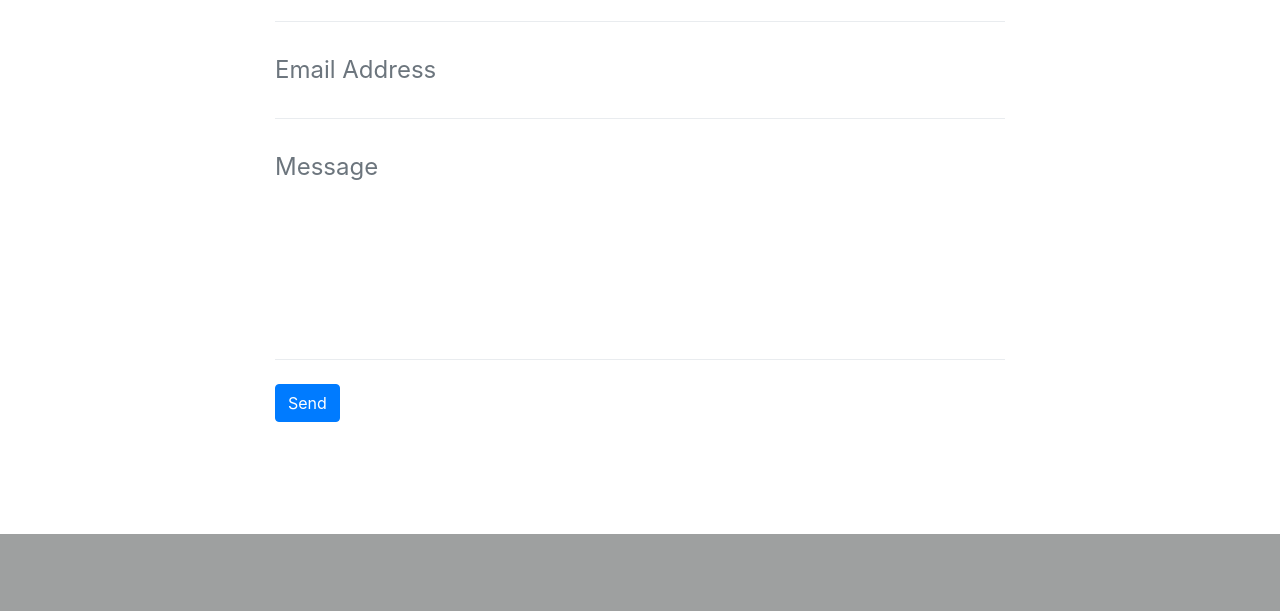
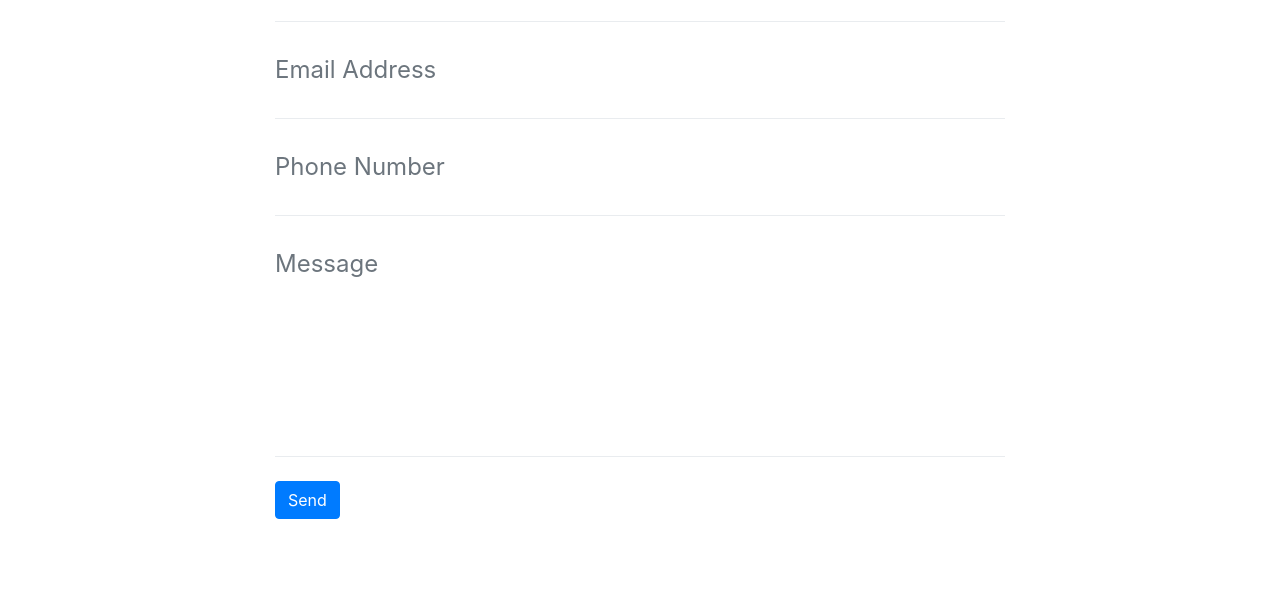
Before and after one commit to thargrove89/thargrove_designportfolio, a website with bundled scripts: page index.html in a window 1280 px wide. Shown: the part 3015-3626 px from the top of the page. Built offline with nearby package versions, Linux system fonts and the light colour scheme.

Commit message:
Update index.html

```diff
--- a/index.html
+++ b/index.html
@@ -211,6 +211,13 @@ history.</p>
                 <div class="form-group floating-label-form-group controls mb-0 pb-2">
                   <label>Email Address</label>
                   <input class="form-control"  name="_replyto" type="email" placeholder="Email Address" required="required" data-validation-required-message="Please enter your email address.">
+                  <p class="help-block text-danger"></p>
+                </div>
+              </div>
+		    <div class="control-group">
+                <div class="form-group floating-label-form-group controls mb-0 pb-2">
+                  <label>Phone Number</label>
+                  <input class="form-control" id="phone" type="tel" placeholder="Phone Number" name="phonenumber" required="required" data-validation-required-message="Please enter your phone number.">
                   <p class="help-block text-danger"></p>
                 </div>
               </div>
```
